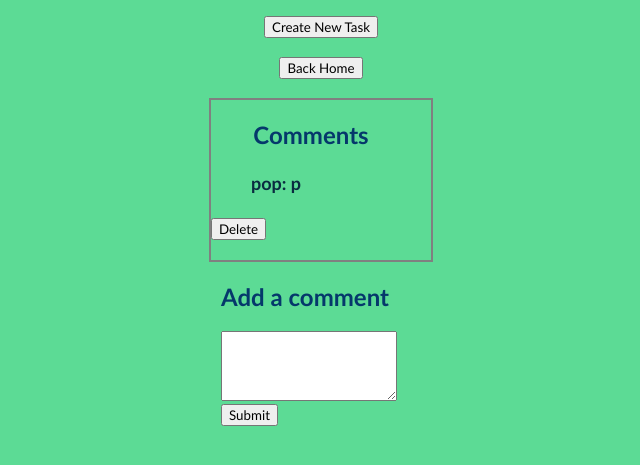
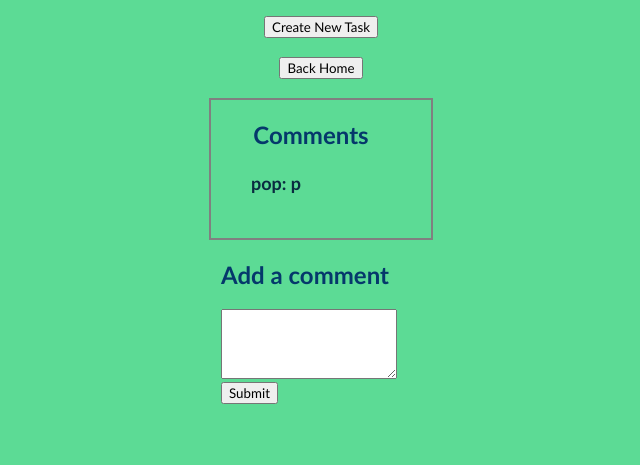
Before and after one commit to michaelslusser/ITIS3155ProjectTracker, a Flask app: page /view_project/1 in a window 1280 px wide. Shown: the part 320-785 px from the top of the page, without its empty margins (319-959 px from the left). Run offline with Flask 3, Linux system fonts and the light colour scheme; a user stored in the database is signed in.

Commit message:
updated styles

```diff
--- a/templates/view_project.html
+++ b/templates/view_project.html
@@ -80,9 +80,9 @@
             <h2>Comments</h2>
             {% for comment in project_comments %}
             <h4><ul>{{ comment.name }}: {{ comment.comment }}</ul></h4>
-            <form action="{{url_for('delete_pcomment',project_id=project.id)}}" method = "post">
+            <!--<form action="{{url_for('delete_pcomment',project_id=project.id)}}" method = "post">
                 <input type="submit" value="Delete">
-            </form>
+            </form>-->
             {% endfor %}
 
         </div>
```
